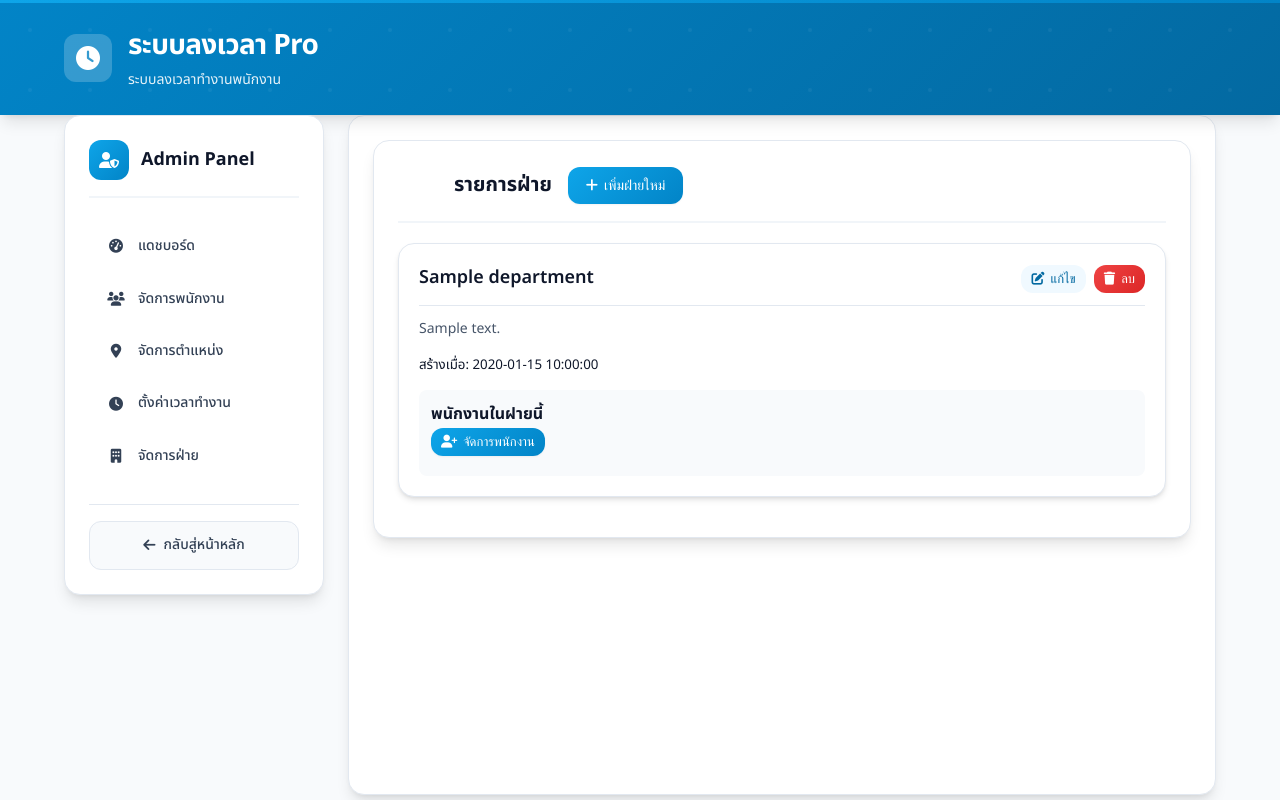
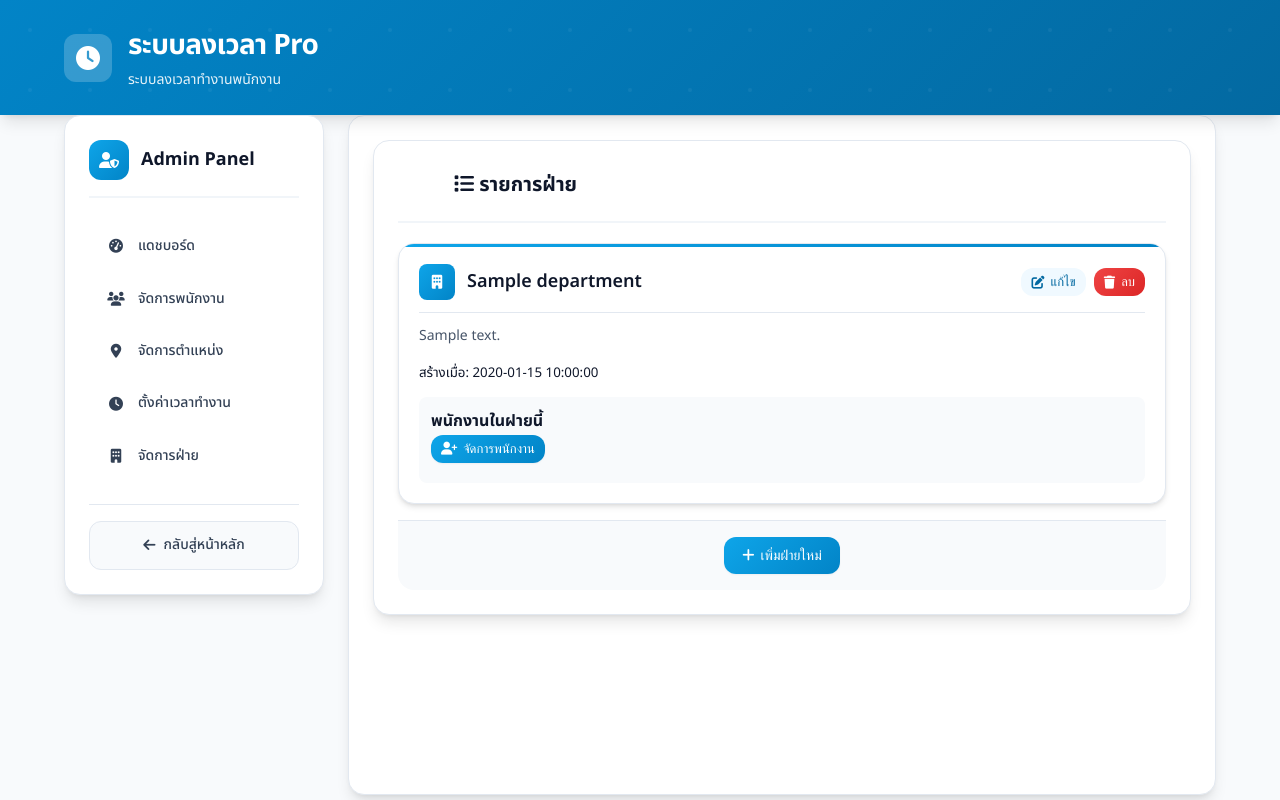
Before and after one commit to kanitadmin/CHECKIN, a Flask app: template templates/admin/departments.html in a window 1280 px wide. Run offline with Flask 3, Linux system fonts and the light colour scheme; the template is opened without the code that fills it: most values are stand-ins (such as "Sample title", 1, 10 or a date in 2020); parts of the project's set-up code (start-up, migrations or seed data) failed here and were passed over.

Commit message:
ปรับ Layout หน้าฝ่าย

```diff
--- a/templates/admin/departments.html
+++ b/templates/admin/departments.html
@@ -10,11 +10,8 @@
         border: 1px solid var(--gray-200);
         margin-bottom: 1rem;
         transition: all 0.2s ease;
-    }
-
-    .department-card:hover {
-        transform: translateY(-1px);
-        box-shadow: var(--shadow-lg);
+        position: relative;
+        overflow: hidden;
     }
 
     .department-card::before {
@@ -34,6 +31,24 @@
         margin-bottom: 0.75rem;
         padding-bottom: 0.75rem;
         border-bottom: 1px solid var(--gray-200);
+    }
+
+    .department-title-container {
+        display: flex;
+        align-items: center;
+        gap: 0.75rem;
+    }
+
+    .department-icon {
+        width: 36px;
+        height: 36px;
+        background: linear-gradient(135deg, var(--primary-500), var(--primary-600));
+        border-radius: var(--radius-md);
+        display: flex;
+        align-items: center;
+        justify-content: center;
+        color: white;
+        font-size: 0.875rem;
     }
 
     .department-title {
@@ -369,6 +384,14 @@
             justify-content: flex-end;
         }
     }
+
+    .admin-card-footer {
+        padding: 1rem;
+        border-top: 1px solid var(--gray-200);
+        text-align: center;
+        background: var(--gray-50);
+        border-radius: 0 0 var(--radius-xl) var(--radius-xl);
+    }
 </style>
 {% endblock %}
 
@@ -377,13 +400,9 @@
     <div class="admin-card">
         <div class="admin-card-header">
             <div class="admin-card-icon info">
-                <i class="fas fa-list"></i>
+                <i class="fas fa-building"></i>
             </div>
-            <h2 class="admin-card-title">รายการฝ่าย</h2>
-            <button id="addDepartmentBtn" class="btn btn-primary">
-                <i class="fas fa-plus"></i>
-                เพิ่มฝ่ายใหม่
-            </button>
+            <h2 class="admin-card-title"><i class="fas fa-list"></i> รายการฝ่าย</h2>
         </div>
 
         <div id="departmentsContainer">
@@ -391,7 +410,12 @@
                 {% for department in departments %}
                 <div class="department-card" data-department-id="{{ department.id }}">
                     <div class="department-header">
-                        <h3 class="department-title">{{ department.name }}</h3>
+                        <div class="department-title-container">
+                            <div class="department-icon">
+                                <i class="fas fa-building"></i>
+                            </div>
+                            <h3 class="department-title">{{ department.name }}</h3>
+                        </div>
                         <div class="department-actions">
                             <button class="btn btn-sm btn-info edit-department-btn" data-department-id="{{ department.id }}">
                                 <i class="fas fa-edit"></i>
@@ -430,6 +454,13 @@
                     <p>คลิกที่ปุ่ม "เพิ่มฝ่ายใหม่" เพื่อสร้างฝ่ายแรกของคุณ</p>
                 </div>
             {% endif %}
+        </div>
+
+        <div class="admin-card-footer">
+            <button id="addDepartmentBtn" class="btn btn-primary">
+                <i class="fas fa-plus"></i>
+                เพิ่มฝ่ายใหม่
+            </button>
         </div>
     </div>
 </div>
```
